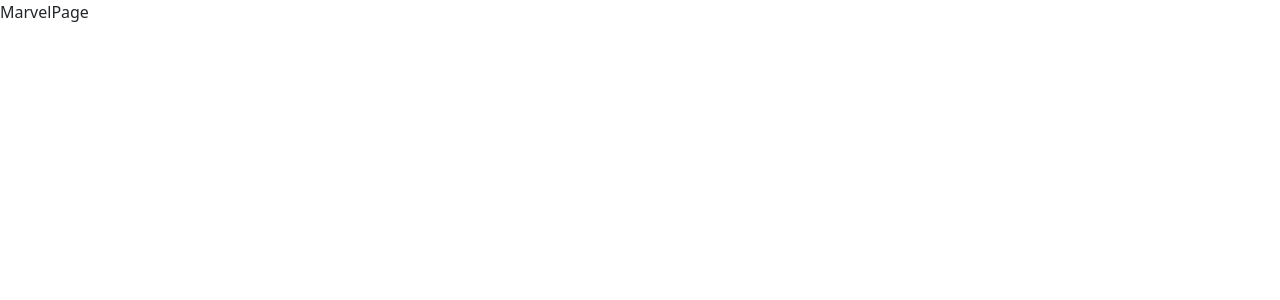
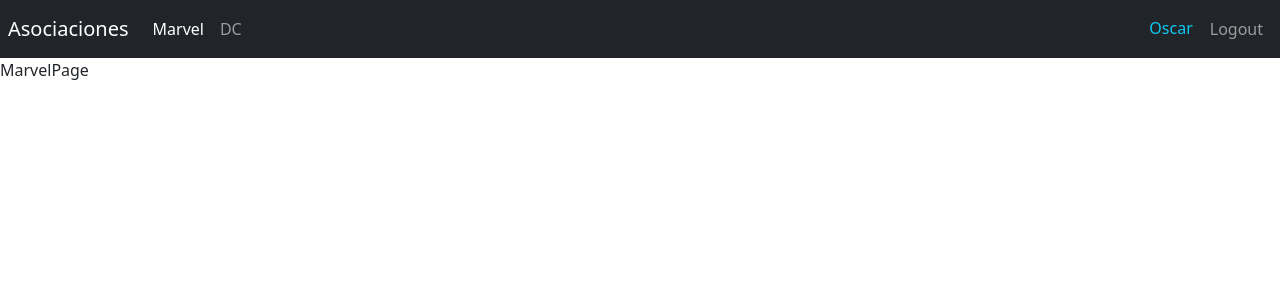
Before and after one commit to OscarNavarr/heroes-spa, a React (Vite) app in the folder heroes-spa/: page /marvel in a window 1280 px wide. Shown: the top 300 px of the page. Built offline with nearby package versions, Linux system fonts and the light colour scheme.

Commit message:
New routes was add

```diff
--- /dev/null
+++ b/heroes-spa/src/auth/index.js
@@ -0,0 +1 @@
+export { LoginPage } from './pages/LoginPage';
--- /dev/null
+++ b/heroes-spa/src/heroes/index.js
@@ -0,0 +1,5 @@
+export { DcPage } from './pages/DcPage';
+export { MarvelPage } from './pages/MarvelPage';
+export { HeroesRoutes } from './routes/HeroesRoutes';
+export { SearchPage } from './pages/SearchPage';
+export { HeroPage } from './pages/HeroPage';
--- /dev/null
+++ b/heroes-spa/src/heroes/pages/HeroPage.jsx
@@ -0,0 +1,7 @@
+import React from 'react'
+
+export const HeroPage = () => {
+  return (
+    <div>HeroPage</div>
+  )
+}
--- /dev/null
+++ b/heroes-spa/src/heroes/pages/SearchPage.jsx
@@ -0,0 +1,7 @@
+import React from 'react'
+
+export const SearchPage = () => {
+  return (
+    <div>SearchPage</div>
+  )
+}
--- /dev/null
+++ b/heroes-spa/src/heroes/routes/HeroesRoutes.jsx
@@ -0,0 +1,24 @@
+import { Navigate, Route, Routes } from 'react-router-dom'
+import { LoginPage } from '../../auth'
+import { Navbar } from '../../ui'
+import { DcPage } from '../pages/DcPage'
+import { HeroPage } from '../pages/HeroPage'
+import { MarvelPage } from '../pages/MarvelPage'
+import { SearchPage } from '../pages/SearchPage'
+
+export const HeroesRoutes = () => {
+  return (
+    <>
+        <Navbar/>
+        <Routes>
+            <Route path='marvel' element={<MarvelPage />}/>
+            <Route path='dc' element={<DcPage />}/>
+
+            <Route path='search' element={<SearchPage />}/>
+            <Route path='hero' element={<HeroPage />}/>
+
+            <Route path='/' element={<Navigate to="/marvel" />}/>
+        </Routes>
+    </>
+  )
+}
--- a/heroes-spa/src/router/AppRouter.jsx
+++ b/heroes-spa/src/router/AppRouter.jsx
@@ -1,18 +1,20 @@
-import React from 'react'
-import { Navigate, Route, Routes } from 'react-router-dom'
-import { LoginPage } from '../auth/pages/LoginPage'
-import { DcPage } from '../heroes/pages/DcPage'
-import { MarvelPage } from '../heroes/pages/MarvelPage'
+import React from 'react';
+import { Route, Routes } from 'react-router-dom';
+import { LoginPage } from '../auth/index';
+import { HeroesRoutes } from '../heroes/index';
+
 
 export const AppRouter = () => {
   return (
     <>
+
         <Routes>
-            <Route path='marvel' element={<MarvelPage />}/>
-            <Route path='dc' element={<DcPage />}/>
+
             <Route path='login' element={<LoginPage />}/>
 
-            <Route path='/' element={<Navigate to="/marvel" />}/>
+
+            <Route path='/*' element={<HeroesRoutes />}/>
+
         </Routes>
     </>
   )
--- /dev/null
+++ b/heroes-spa/src/ui/components/Navbar.jsx
@@ -0,0 +1,47 @@
+import { Link, NavLink } from 'react-router-dom';
+
+
+export const Navbar = () => {
+    return (
+        <nav className="navbar navbar-expand-sm navbar-dark bg-dark p-2">
+
+            <Link
+                className="navbar-brand"
+                to="/"
+            >
+                Asociaciones
+            </Link>
+
+            <div className="navbar-collapse">
+                <div className="navbar-nav">
+
+                    <NavLink
+                        className={({isActive}) => `nav-item nav-link ${ isActive ? 'active':''}`}
+                        to="/marvel"
+                    >
+                        Marvel
+                    </NavLink>
+
+                    <NavLink
+                        className={({isActive}) => `nav-item nav-link ${ isActive ? 'active':''}`}
+                        to="/dc"
+                    >
+                        DC
+                    </NavLink>
+                </div>
+            </div>
+
+            <div className="navbar-collapse collapse w-100 order-3 dual-collapse2 d-flex justify-content-end">
+                <ul className="navbar-nav ml-auto">
+
+                    <span className="nav-item nav-link text-info">
+                        Oscar
+                    </span>
+                    <button className='nav-item nav-link btn'>
+                        Logout
+                    </button>
+                </ul>
+            </div>
+        </nav>
+    )
+}
--- /dev/null
+++ b/heroes-spa/src/ui/index.js
@@ -0,0 +1 @@
+export {Navbar} from './components/Navbar';
```
